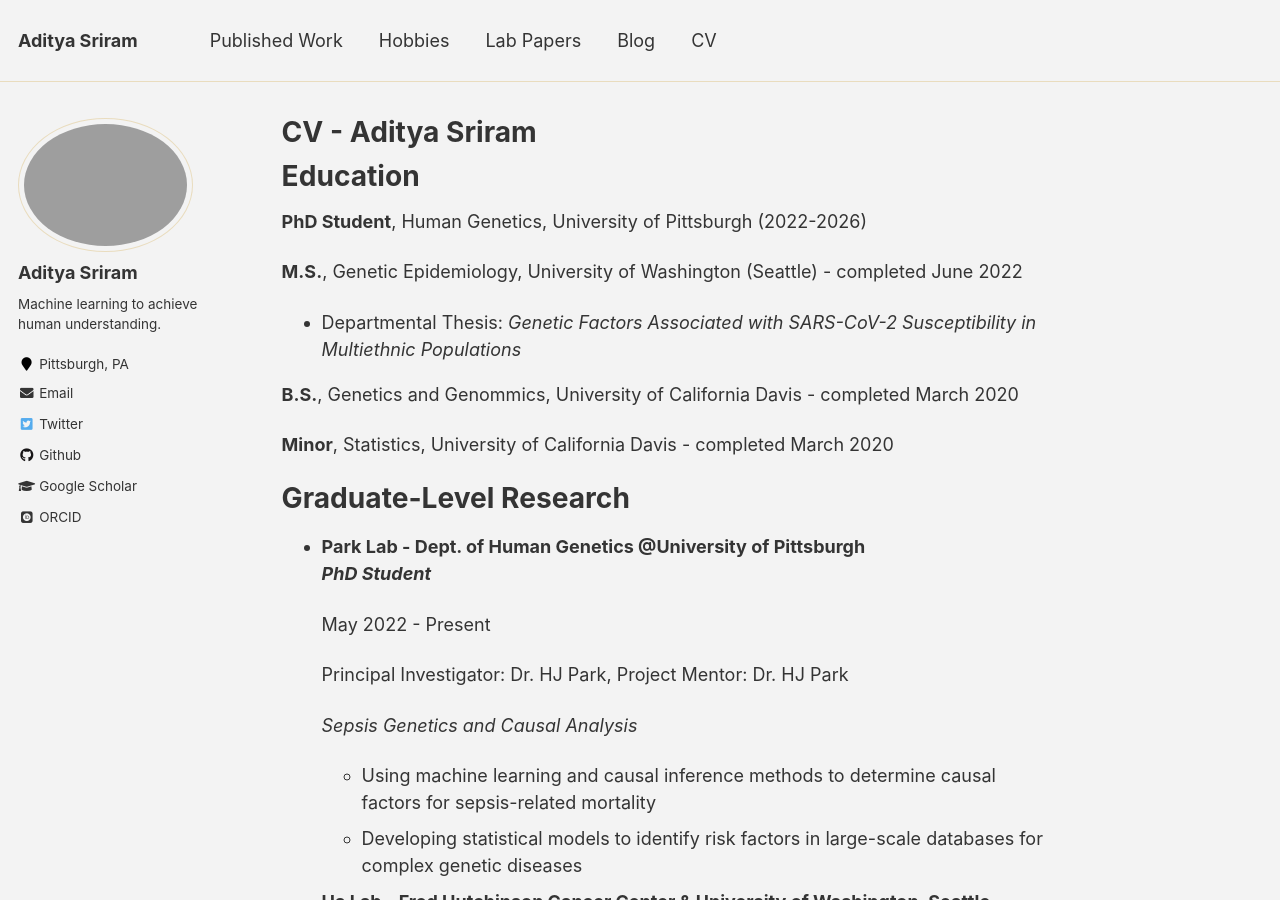
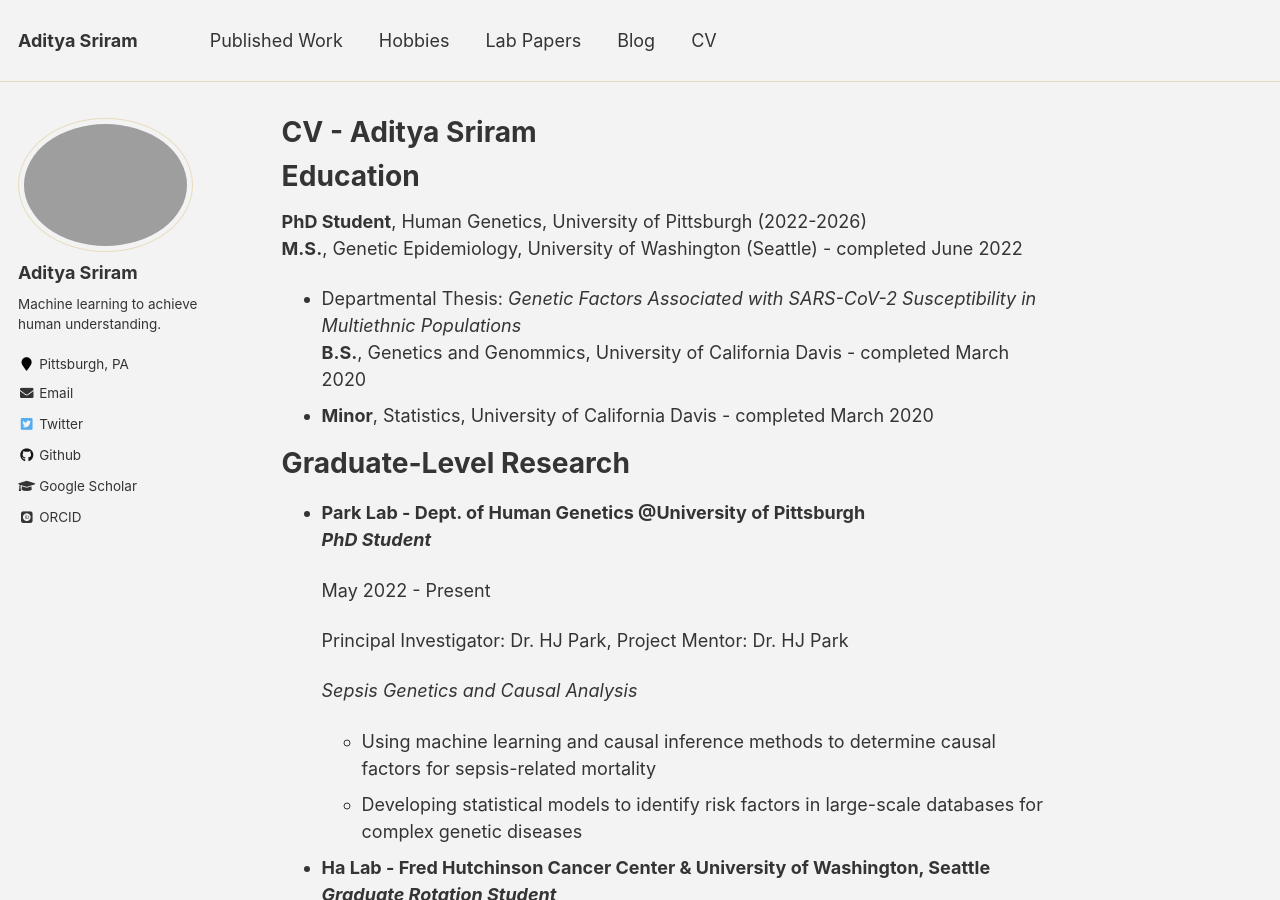
Before and after one commit to ads303/ads303.github.io, a Jekyll site: the page built from _pages/cv.md, in a window 1280 px wide and 900 px high. Built offline with Jekyll 4.4.1, drawn with Linux system fonts in a browser that asks for light colours; some web fonts are replaced.

Commit message:
Update cv.md

```diff
--- a/_pages/cv.md
+++ b/_pages/cv.md
@@ -13,14 +13,10 @@
 ======
 
 **PhD Student**, Human Genetics, University of Pittsburgh (2022-2026)
-
 **M.S.**, Genetic Epidemiology, University of Washington (Seattle) - completed June 2022
-
   * Departmental Thesis: *Genetic Factors Associated with SARS-CoV-2 Susceptibility in Multiethnic Populations*
-
 **B.S.**, Genetics and Genommics, University of California Davis - completed March 2020
-
-**Minor**, Statistics, University of California Davis - completed March 2020
+  * **Minor**, Statistics, University of California Davis - completed March 2020
 
 Graduate-Level Research
 ======
@@ -148,8 +144,7 @@
 
 Relevant Academic Courses
 ======
-Undergraduate Genetics and Genomics & Statistics Coursework:
-* Analysis of Variance, Regression Analysis, Genes and Gene Expression, Functional Genomics, Comparative Genomics, Human Genetics and Genomics, Mathematical Statistics I and II, Advanced Eukaryotic Genetics, Nonparametric Statistics
-
-Graduate Genetic Epidemiology Coursework:
-* R for Health Data, Applied Biostatistics I and II, Pharmacology and Toxicogenomics, Statistical Genetics I and II, Genetic Epidemiology, Biological Data Science, Neuroepidemiology, Advanced Human Genetics, Bioinformatics and Sequence Analysis
+**Undergraduate Genetics and Genomics & Statistics Coursework:**
+*Analysis of Variance, Regression Analysis, Genes and Gene Expression, Functional Genomics, Comparative Genomics, Human Genetics and Genomics, Mathematical Statistics I and II, Advanced Eukaryotic Genetics, Nonparametric Statistics*
+**Graduate Genetic Epidemiology Coursework:**
+*R for Health Data, Applied Biostatistics I and II, Pharmacology and Toxicogenomics, Statistical Genetics I and II, Genetic Epidemiology, Biological Data Science, Neuroepidemiology, Advanced Human Genetics, Bioinformatics and Sequence Analysis*
```
